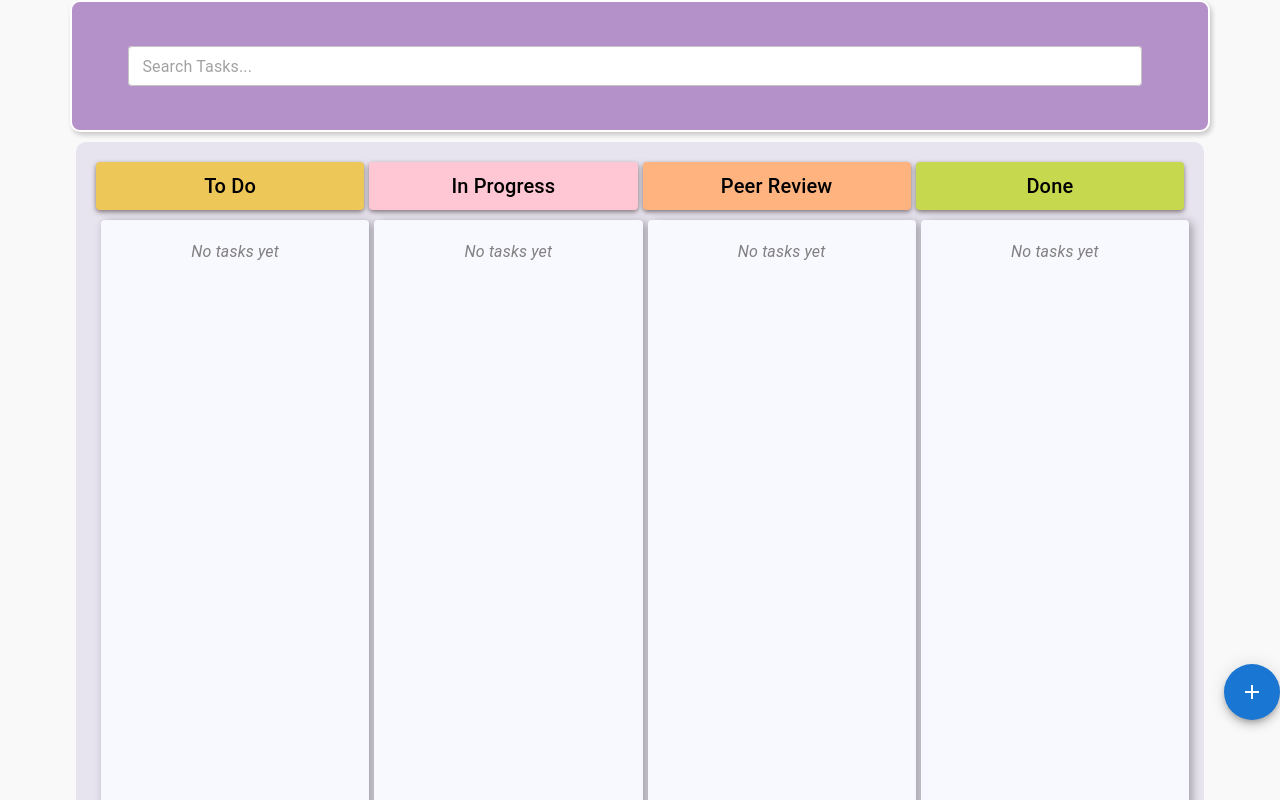
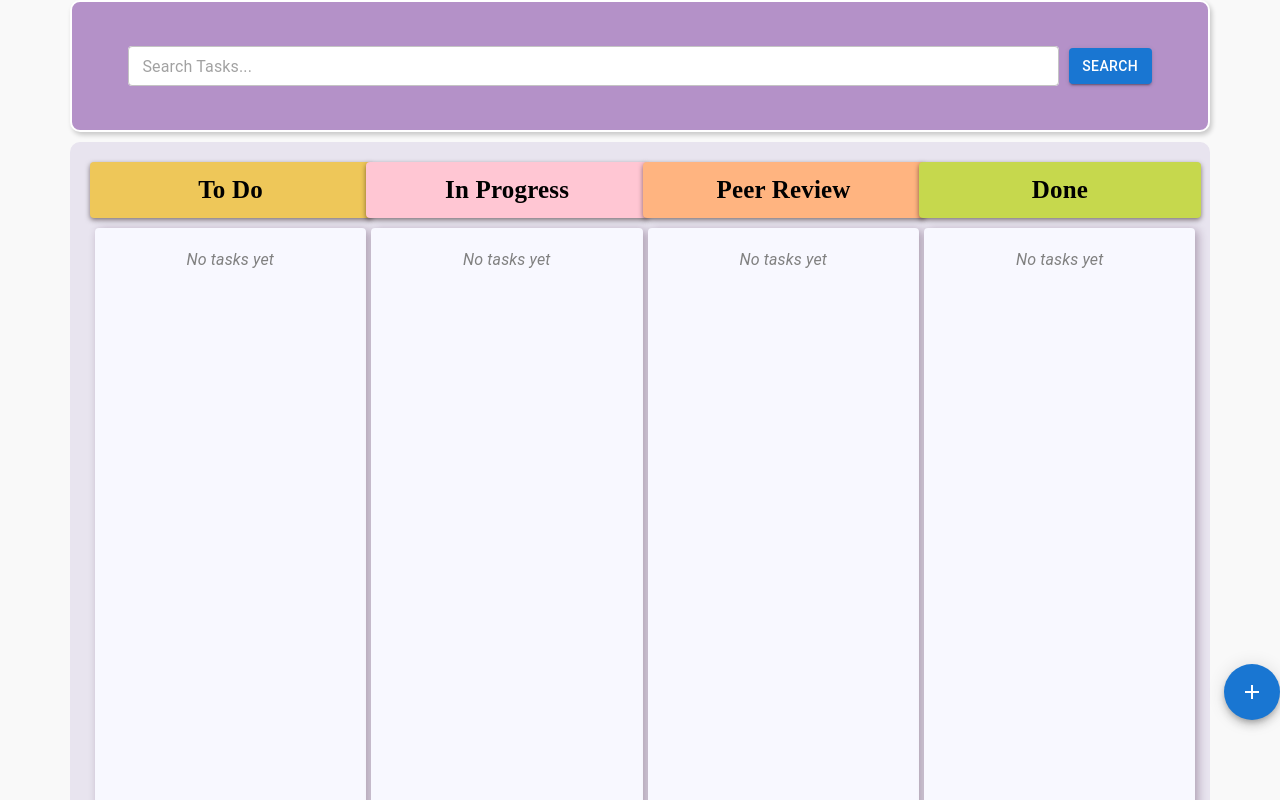
Before and after one commit to Varsha-A03/kanban-board, a React (Create React App) app: page / in a window 1280 px wide. Shown: the top 800 px of the page. Built offline with nearby package versions, Linux system fonts and the light colour scheme.

Commit message:
Implementation of search functionality

```diff
--- a/src/App.js
+++ b/src/App.js
@@ -5,7 +5,6 @@ import './styles/Global.css';
 function App() {
   return (
     <div style = {{ minHeight:'100vh'}}>
-      <Header />
       <Board />
     </div>
 
--- a/src/components/Column.jsx
+++ b/src/components/Column.jsx
@@ -5,9 +5,16 @@ import { useDroppable, useDndContext } from '@dnd-kit/core';
 
 export default function Column({title,id,tasks}) {
 
+   // Ensure tasks is an array
+   if (!Array.isArray(tasks)) {
+    console.error("Tasks is not an array:", tasks);
+    tasks = []; // Default to an empty array if it's not
+  }
   const { setNodeRef, isOver } = useDroppable({
     id,
   });// Unique droppable ID
+
+  //const filteredTasks = tasks.filter((task) => task.stage === title);
 
   const { active } = useDndContext();// Access the active draggable task
   // Determine whether the current droppable column is the same as the active task's column
@@ -30,6 +37,11 @@ export default function Column({title,id,tasks}) {
               borderRadius: '4px',
               textAlign : 'center',
               marginBottom:'10px',
+              width:'98%',
+              fontSize:'25px',
+              fontFamily:'serif',
+              fontWeight:'bold',
+
 
             }} >{title}</Typography>
 
@@ -39,7 +51,7 @@ export default function Column({title,id,tasks}) {
               sx={{
                 boxSizing:'border-box',
                 backgroundColor: isOver ? '#E0E0E0' : 'ghostwhite',flex:1,
-                boxShadow : ' 3px 2px 10px rgba(6, 5, 6, 0.32)',
+                boxShadow : ' 3px 2px 10px rgba(53, 13, 53, 0.32)',
                 borderRadius:'4px',
                 width:'100%',
                 margin:'5px',
--- a/src/components/Header.jsx
+++ b/src/components/Header.jsx
@@ -1,6 +1,20 @@
-import React from 'react'
+import React,{useState} from 'react'
 import {AppBar, Toolbar, TextField, Button,Box} from '@mui/material';
-export default function Header() {
+import { useDispatch } from 'react-redux';
+import { updateSearchQuery } from '../redux/taskSlice';
+
+export default function Header({onSearch}) {
+  const dispatch = useDispatch();
+  const [searchInput, setSearchInput] = useState('');
+
+  const handleSearchChange = (event) => {
+    const query = event.target.value;
+    setSearchInput(query); // Dispatch action to update search query
+  };
+  const handleSearchClick = () => {
+    dispatch(updateSearchQuery(searchInput));// update the search query in redux store
+    onSearch(searchInput);
+  };
   return (
     <>
         <Box sx={{display:'flex',justifyContent:'center'}}>
@@ -22,13 +36,15 @@ export default function Header() {
               }}>
                 <TextField placeholder='Search Tasks...'
                 variant='outlined' size='small'
+                value={searchInput}
+                onChange={handleSearchChange}
                 sx={{
                   width:'100%',
                   marginRight:'10px',
                   borderRadius:'4px',
                   backgroundColor: 'white',
                   }}></TextField>
-
+              <Button variant="contained" color="primary" onClick={handleSearchClick}>Search</Button>
             </Toolbar>
         </AppBar>
       </Box>
--- a/src/pages/Board.jsx
+++ b/src/pages/Board.jsx
@@ -1,11 +1,11 @@
-import React,{useState} from 'react';
+import React,{useState,useEffect} from 'react';
 import { Box,Button,Fab, TextField,Typography} from '@mui/material';
 import Column from '../components/Column';
 import AddIcon from '@mui/icons-material/Add';
 import { useSelector, useDispatch } from 'react-redux';
 import { addTask,updateTask } from '../redux/taskSlice';
 import {  DndContext,DragOverlay,rectIntersection} from '@dnd-kit/core';
-
+import Header  from '../components/Header';
 const boardStyles = {
   container : {
     boxSixing:'border-box',
@@ -16,7 +16,7 @@ const boardStyles = {
     gap:'5px',
     padding: '20px',
     height:'100vh',
-    width:'85%',
+    width:'86%',
     borderRadius:'10px',
     margin:'0 auto',
     marginBottom : '50px',
@@ -37,10 +37,40 @@ export default function Board() {
   const [taskTitle,setTaskTitle]=useState('');
   const [taskdescription,setTaskDescription]=useState('');
   const [activeTask,setActiveTask]=useState(null);
+  const [filteredTasks, setFilteredTasks] = useState([]);
+
   const dispatch = useDispatch();
-  const tasks = useSelector((state)=>state.tasks.tasks);
+  const {tasks,searchQuery} = useSelector((state)=>state.tasks);
+
+
+
+  const handleSearch = (query) => {
+          if(!query.trim()) {
+            setFilteredTasks(tasks);
+          }
+          else {
+            const lowerCaseQuery = query.toLowerCase();
+            const newFilteredTasks = tasks.filter(
+              (task)=>
+              task.title.toLowerCase()===(lowerCaseQuery)
+            );
+
+          setFilteredTasks(newFilteredTasks); // Showing matched tasks
+          }
+
+          // Automatically clear the search input after operation
+          //dispatch(updateSearchQuery(''));
+      };
+
 
   const stages = ['To Do', 'In Progress', 'Peer Review', 'Done'];
+
+  useEffect(() => {
+    // Update the filtered tasks based on the search query
+    if(!searchQuery.trim()) {
+      setFilteredTasks(tasks);
+    }
+  }, [tasks]);
 
   const handleAddTask = () => {
     const newTask = {
@@ -81,6 +111,7 @@ export default function Board() {
 
   return (
     <>
+    <Header onSearch={handleSearch}/>
     {/*Drag and drop context */}
     {console.log(tasks)}
     <DndContext
@@ -89,9 +120,12 @@ export default function Board() {
       <Box sx={boardStyles.container}>
         {
           stages.map((stage)=>(
-            <Column key={stage} title={stage} tasks={tasks} id={stage}/>
+            <Column key={stage} title={stage} tasks={filteredTasks} id={stage}/>
           ))
+
         }
+
+
       </Box>
 
     {/*FAB floating action button component */}
--- a/src/redux/taskSlice.js
+++ b/src/redux/taskSlice.js
@@ -2,6 +2,7 @@ import { createSlice } from "@reduxjs/toolkit";
 
 const initialState = {
     tasks : [],
+    searchQuery : '',
 };
 const taskSlice = createSlice({
     name : 'tasks',
@@ -20,11 +21,13 @@ const taskSlice = createSlice({
                 Object.assign(task,updates);
             }
         },
-
+        updateSearchQuery: (state,action) => {
+            state.searchQuery = action.payload;
+        },
     },
 
 });
 
-export const  {addTask,deleteTask,updateTask} = taskSlice.actions;
+export const  {addTask,deleteTask,updateTask,updateSearchQuery} = taskSlice.actions;
 
 export default taskSlice.reducer;
```
